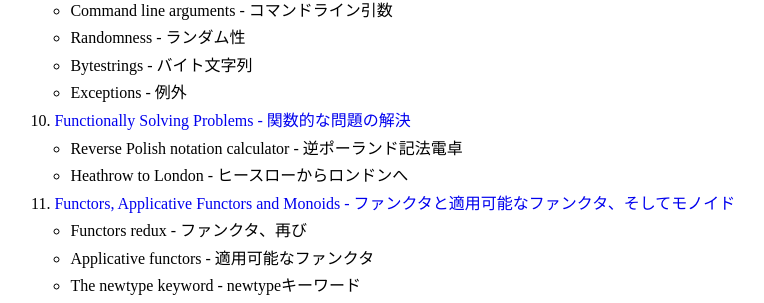
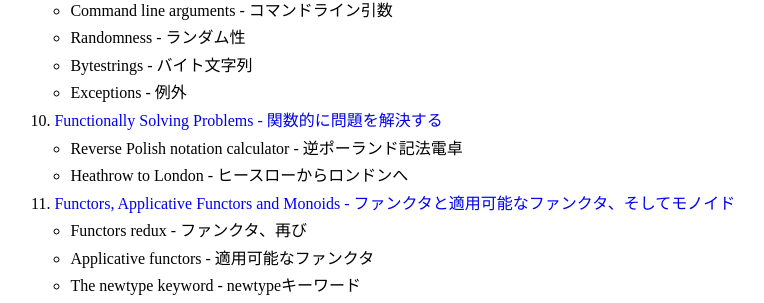
Before and after one commit to suruseas/jlyhgg, a Jekyll site: the page built from index.md, in a window 1280 px wide and 900 px high, scrolled down 2050 px. Shown: the part 148-451 px from the top of the window, without its empty margins (64-828 px from the left). Built offline with Jekyll 4.4.1, drawn with Linux system fonts in a browser that asks for light colours.

```diff
--- a/index.md
+++ b/index.md
@@ -94,7 +94,7 @@ LYHGG日本語版は、
   * Randomness - ランダム性
   * Bytestrings - バイト文字列
   * Exceptions - 例外
-1. [Functionally Solving Problems - 関数的な問題の解決]({{ site.url }}chapter/10/)
+1. [Functionally Solving Problems - 関数的に問題を解決する]({{ site.url }}chapter/10/)
   * Reverse Polish notation calculator - 逆ポーランド記法電卓
   * Heathrow to London - ヒースローからロンドンへ
 1. [Functors, Applicative Functors and Monoids - ファンクタと適用可能なファンクタ、そしてモノイド]({{ site.url }}chapter/11/)
```
Also changed, not shown: chapter/10.md (+1 -1 lines).
